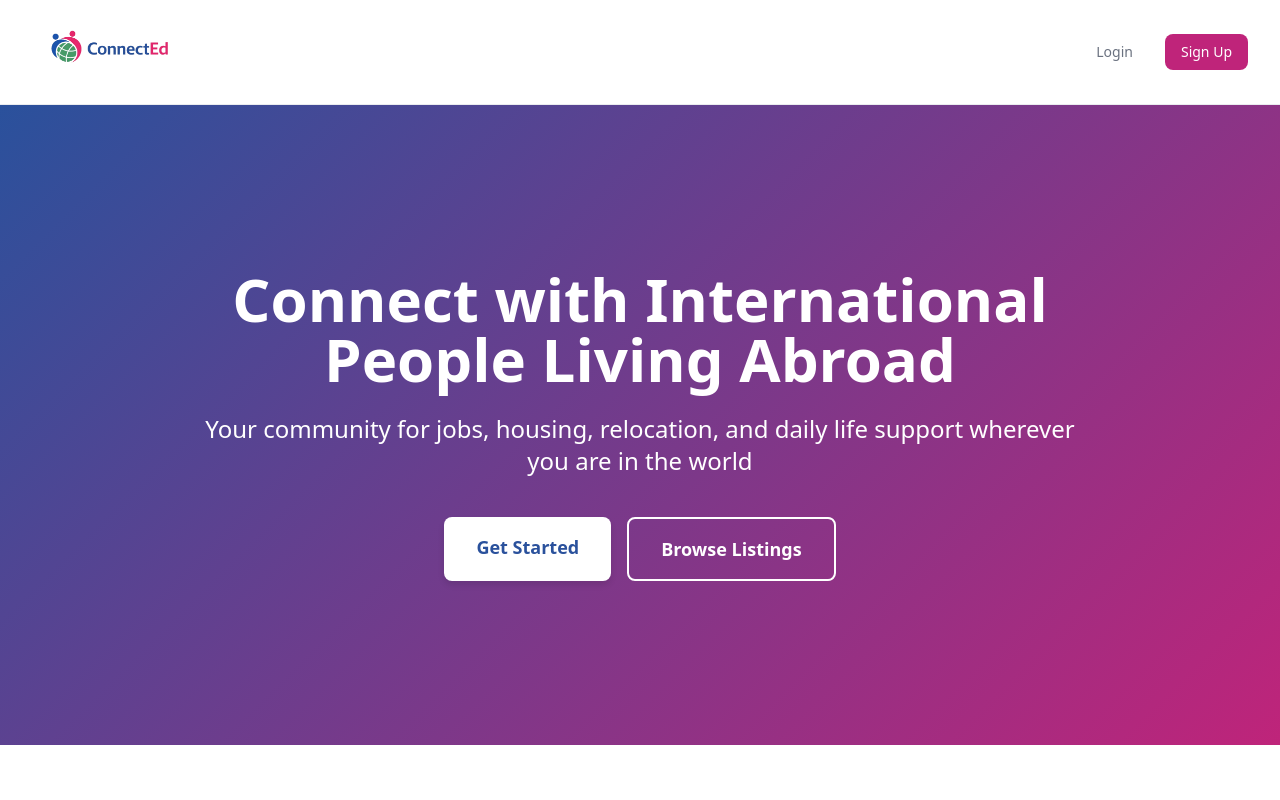
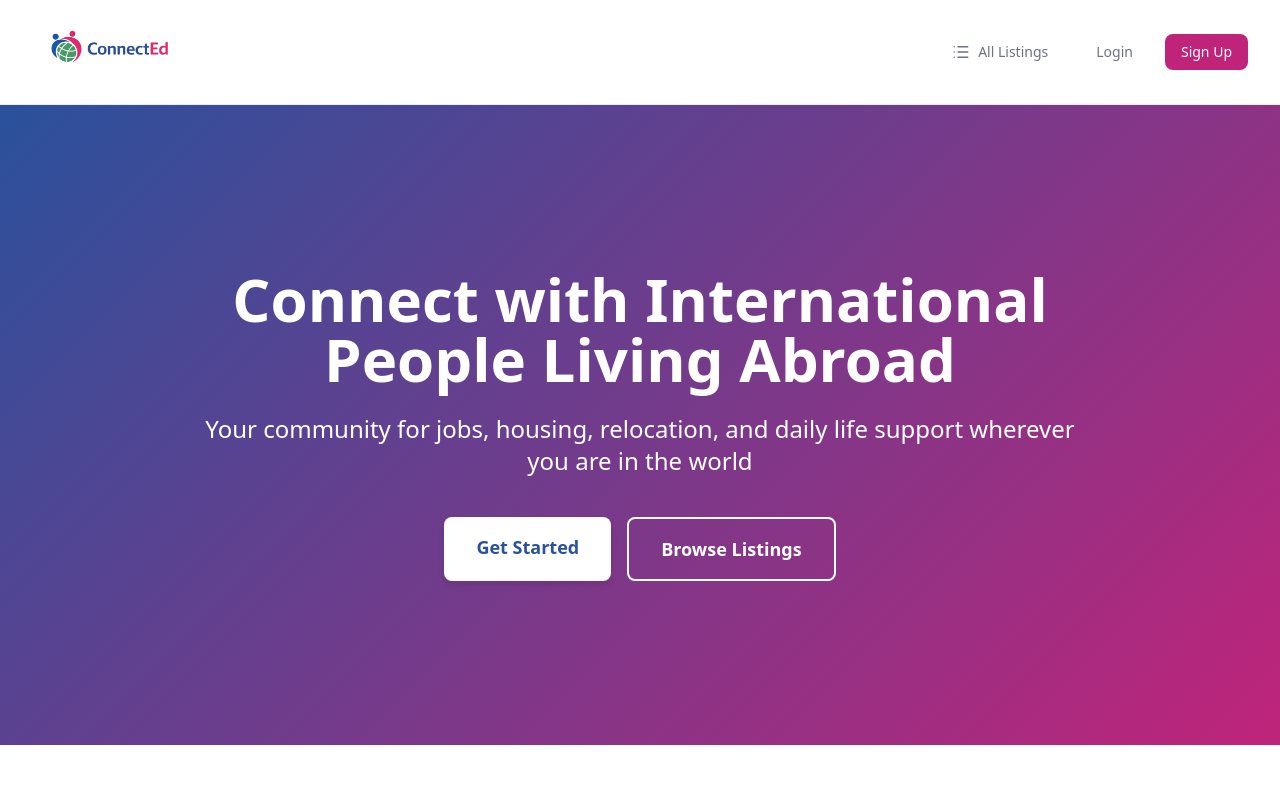
Before and after one commit to yankapleaticia/ConnectEd, a Next.js app: page / in a window 1280 px wide. Shown: the top 800 px of the page. Built offline with nearby package versions, Linux system fonts and the light colour scheme; no server answers.

Commit message:
feat: make listings publicly availaible

```diff
--- a/client/components/layout/header.tsx
+++ b/client/components/layout/header.tsx
@@ -78,9 +78,7 @@ export function Header() {
             </Link>
           </div>
           <div className="flex items-center gap-3 sm:gap-4">
-            {isAuthenticated ? (
-              <>
-                {/* All Listings - Desktop: icon + text, Mobile: icon + text */}
+            {/* All Listings - Always visible, Desktop: icon + text, Mobile: icon + text */}
             <Link
               href="/listings"
               className="flex items-center gap-2 px-3 sm:px-4 py-2 text-sm font-medium transition-colors rounded-lg"
@@ -98,6 +96,8 @@ export function Header() {
               <span>{t('feed')}</span>
             </Link>
 
+            {isAuthenticated ? (
+              <>
                 {/* Messages - Desktop: icon + text, Mobile: icon only */}
                 <Link
                   href="/messages"
```
Lines whose indentation alone changed are shown as unchanged.
